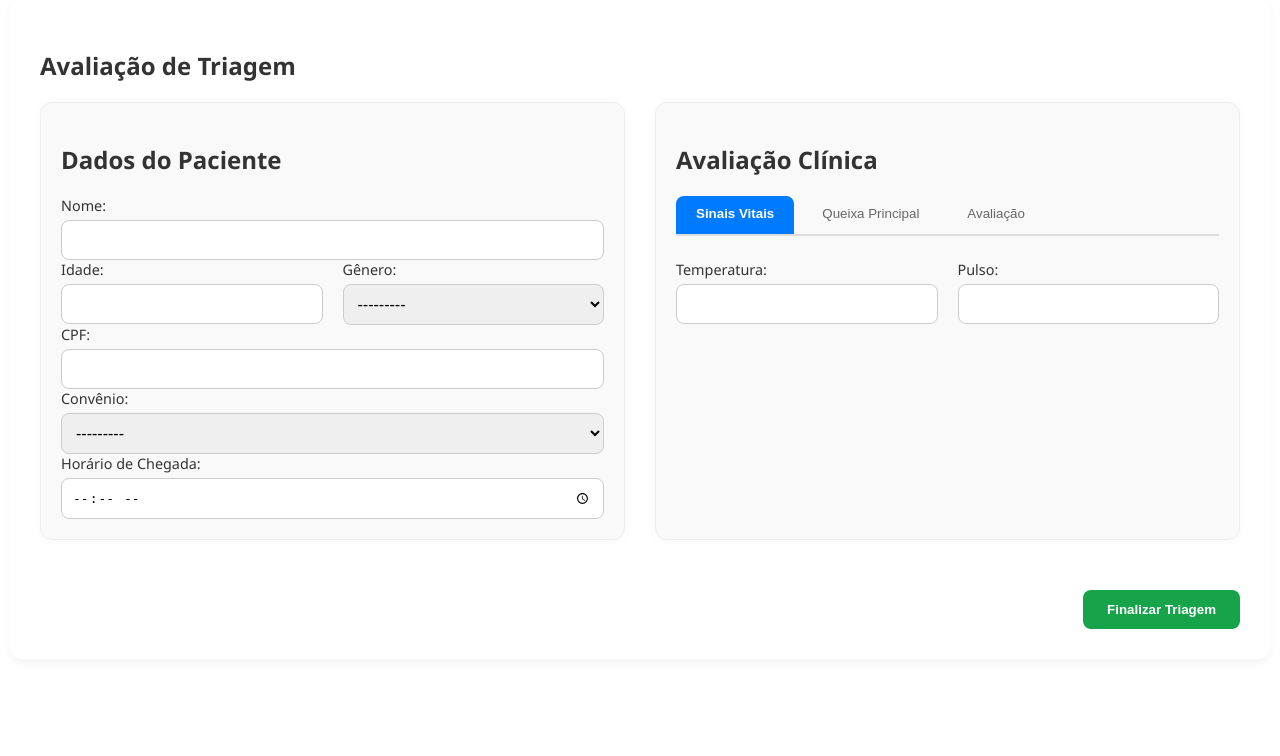
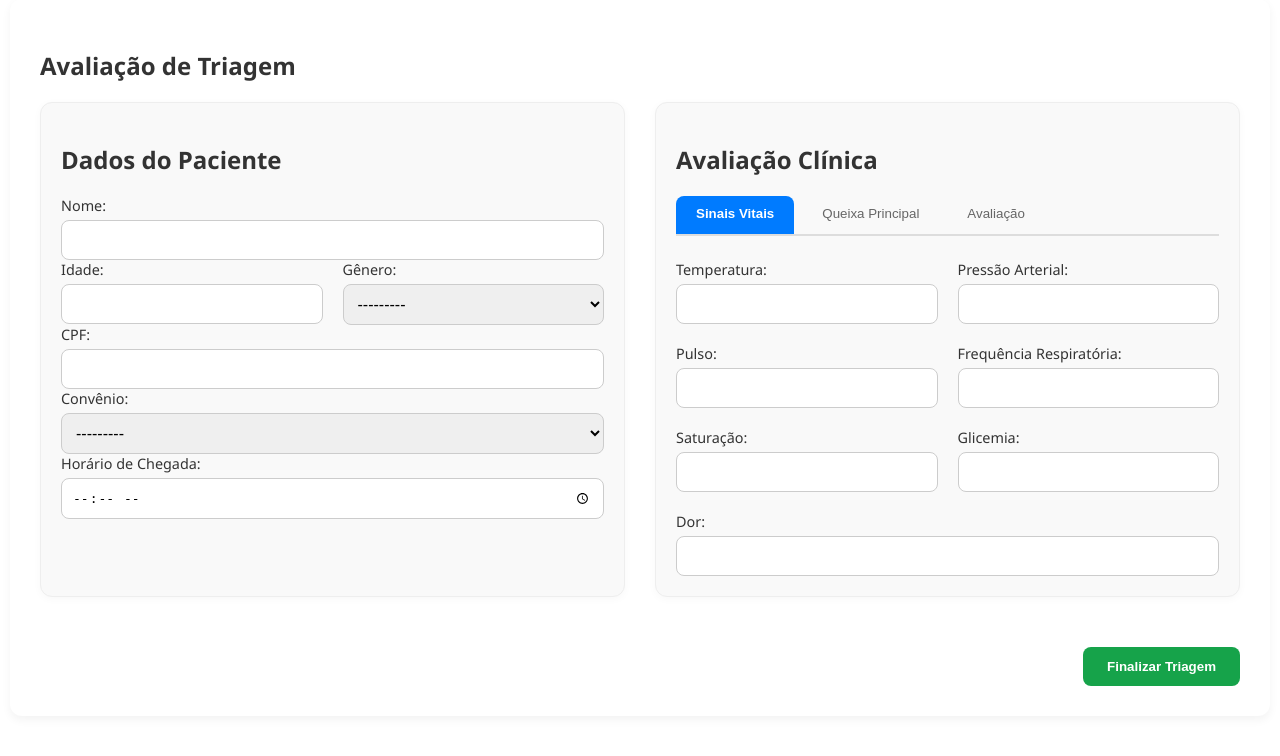
Before and after one commit to rafael-c3/Sistema_de_Triagem, a Django app: page /master/criar/ in a window 1280 px wide. Shown: the part 127-883 px from the top of the page. Before the commit the page ends 756 px from the top, so only its background shows below. Run offline with Django 5.2, Linux system fonts and the light colour scheme.

Commit message:
v1.3.5 Adições no Cadastro

```diff
--- a/triagem/forms.py
+++ b/triagem/forms.py
@@ -14,14 +14,22 @@ class PacienteForm(forms.ModelForm):
             'hora_chegada': 'Hora de Chegada',
 
             'temperatura': 'Temperatura',
+            'pressaoArterial': 'Pressão Arterial',
             'pulso': 'Pulso',
+            'frequenciaRespiratoria': 'Frequencia Respiratória',
+            'saturacao': 'Saturação',
+            'glicemia': 'Glicemia',
+            'dor': 'Escala de Dor',
 
             'queixa': 'Queixa',
-            'dor': 'Escala de Dor',
             'inicio_sintomas': 'Inicio dos sintomas',
             'sintomas_associados': 'Sintomas Associados',
+            'observacoes': 'Observações',
 
             'classificacao': 'Classificação',
+            'justificativa': 'Justificativa',
+            'encaminhamento': 'Encaminhamento',
+
             'status_atendimento': 'Status de Atendimento',
         }
         widgets = {
@@ -33,14 +41,21 @@ class PacienteForm(forms.ModelForm):
             'hora_chegada': forms.TimeInput(attrs={'type': 'time', 'class': 'form-control'}),
 
             'temperatura': forms.NumberInput(attrs={'class': 'form-control'}),
+            'pressaoArterial': forms.NumberInput(attrs={'class': 'form-control'}),
             'pulso': forms.NumberInput(attrs={'class': 'form-control'}),
+            'frequenciaRespiratoria': forms.NumberInput(attrs={'class': 'form-control'}),
+            'saturacao': forms.NumberInput(attrs={'class': 'form-control'}),
+            'glicemia': forms.NumberInput(attrs={'class': 'form-control'}),
+            'dor': forms.NumberInput(attrs={'class': 'form-control'}),
 
             'queixa': forms.Textarea(attrs={'class': 'form-control'}),
-            'dor': forms.NumberInput(attrs={'class': 'form-control'}),
             'inicio_sintomas': forms.DateInput(attrs={'type': 'date', 'class': 'form-control'}),
             'sintomas_associados': forms.Select(attrs={'class': 'form-control'}),
             'observacoes': forms.Textarea(attrs={'class': 'form-control'}),
 
             'classificacao': forms.Select(attrs={'class': 'form-control'}),
+            'justificativa': forms.Textarea(attrs={'class': 'form-control'}),
+            'encaminhamento': forms.Select(attrs={'class': 'form-control'}),
+
             'status_atendimento': forms.Select(attrs={'class': 'form-control'}),
         }
--- a/triagem/models.py
+++ b/triagem/models.py
@@ -39,6 +39,14 @@ class Paciente(models.Model):
 
     ]
 
+    Profissionais = [
+        ('Clinica Medica', 'Clinica Medica'),
+        ('Ortopedia', 'Ortopedia'),
+        ('Pediatria', 'Pediatria'),
+        ('Cardiologia', 'Cardiologia'),
+        ('Neurologia', 'Neurologia'),
+    ]
+
     nome = models.CharField(max_length=100)
     idade = models.CharField(max_length=3)
     sexo = models.CharField(choices=Sexualidade, max_length=50)
@@ -47,15 +55,22 @@ class Paciente(models.Model):
     hora_chegada = models.TimeField(blank=True, null=True)
 
     temperatura = models.CharField(max_length=2)
+    pressaoArterial = models.CharField(max_length=3)
     pulso = models.CharField(max_length=2)
+    frequenciaRespiratoria = models.CharField(max_length=2)
+    saturacao = models.CharField(max_length=3)
+    glicemia = models.CharField(max_length=3)
+    dor = models.IntegerField(validators=[MinValueValidator(0), MaxValueValidator(10)])
 
     queixa = models.CharField(max_length=1000)
-    dor = models.IntegerField(validators=[MinValueValidator(0), MaxValueValidator(10)])
     inicio_sintomas = models.DateField(blank=True, null=True)
     sintomas_associados = models.CharField(choices=Sintomas, max_length=50)
     observacoes = models.CharField(blank=True, null=True, max_length=1000)
 
     classificacao = models.CharField(choices=Risco, max_length=50)
+    justificativa = models.CharField(max_length=200)
+    encaminhamento = models.CharField(choices=Profissionais, max_length=50)
+
     status_atendimento = models.CharField(max_length=20, choices=Status, default='Esperando')
 
     @property
--- a/triagem/templates/site/criar.html
+++ b/triagem/templates/site/criar.html
@@ -66,8 +66,28 @@
                             {{ form.temperatura }}
                         </div>
                         <div>
+                            <label for="{{ form.pressaoArterial.id_for_label }}">Pressão Arterial:</label>
+                            {{ form.pressaoArterial }}
+                        </div>
+                        <div>
                             <label for="{{ form.pulso.id_for_label }}">Pulso:</label>
                             {{ form.pulso }}
+                        </div>
+                        <div>
+                            <label for="{{ form.frequenciaRespiratoria.id_for_label }}">Frequência Respiratória:</label>
+                            {{ form.frequenciaRespiratoria }}
+                        </div>
+                        <div>
+                            <label for="{{ form.saturacao.id_for_label }}">Saturação:</label>
+                            {{ form.saturacao }}
+                        </div>
+                        <div>
+                            <label for="{{ form.pulso.id_for_label }}">Glicemia:</label>
+                            {{ form.glicemia }}
+                        </div>
+                        <div>
+                            <label for="{{ form.dor.id_for_label }}">Dor:</label>
+                            {{ form.dor }}
                         </div>
                     </div>
                 </section>
@@ -77,20 +97,23 @@
                     <label for="{{ form.queixa.id_for_label }}">Queixa:</label>
                     {{ form.queixa }}
 
-                    <label for="{{ form.dor.id_for_label }}">Dor:</label>
-                    {{ form.dor }}
-
                     <label for="{{ form.inicio_sintomas.id_for_label }}">Início dos Sintomas:</label>
                     {{ form.inicio_sintomas }}
 
                     <label for="{{ form.sintomas_associados.id_for_label }}">Sintomas Associados:</label>
                     {{ form.sintomas_associados }}
+
+                    <label for="{{ form.observacoes.id_for_label }}">Observações:</label>
+                    {{ form.observacoes }}
                 </section>
 
 
                 <section class="tab-content" id="avaliacao">
-                    <label for="{{ form.observacoes.id_for_label }}">Observações:</label>
-                    {{ form.observacoes }}
+                    <label for="{{ form.justificativa.id_for_label }}">Justificativa:</label>
+                    {{ form.justificativa }}
+
+                    <label for="{{ form.encaminhamento.id_for_label }}">Encaminhamento:</label>
+                    {{ form.encaminhamento }}
 
                     <div class="form-row">
                         <div>
```
Also changed, not shown: db.sqlite3, triagem/migrations/0001_initial.py, triagem/migrations/0002_alter_paciente_classificacao_alter_paciente_convenio_and_more.py (deleted).
